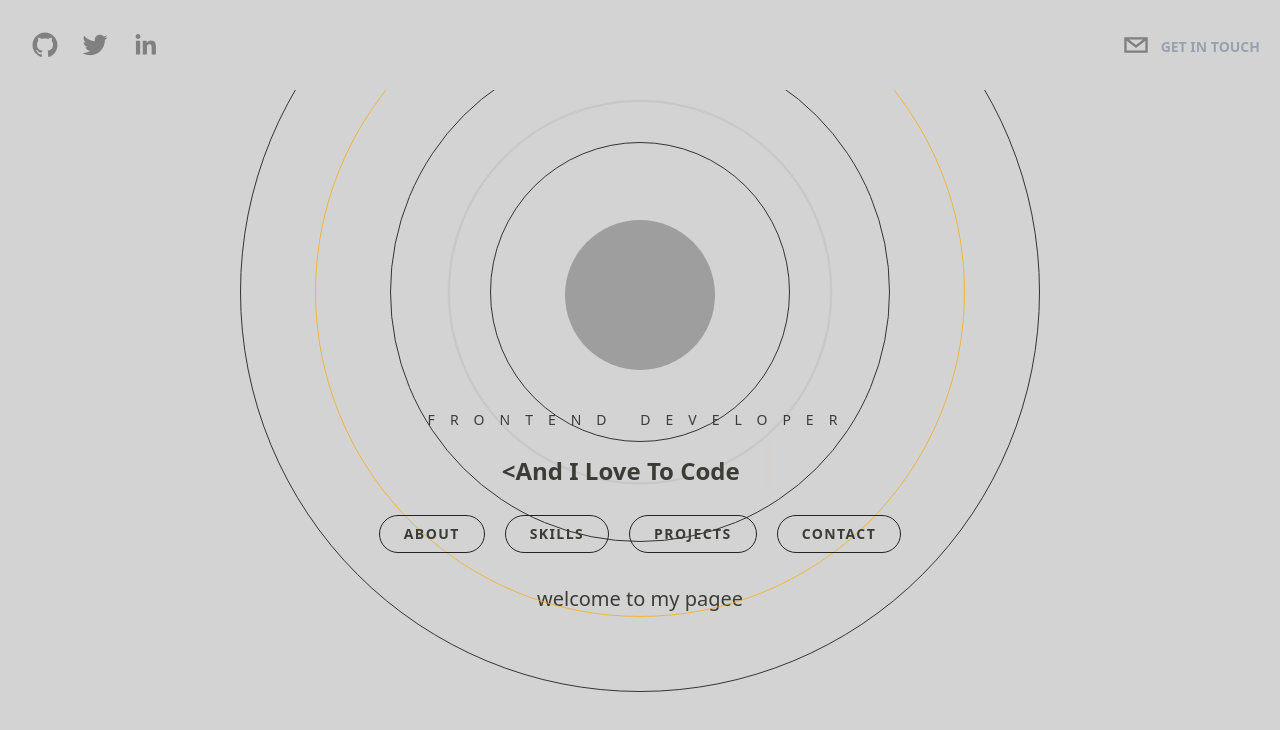
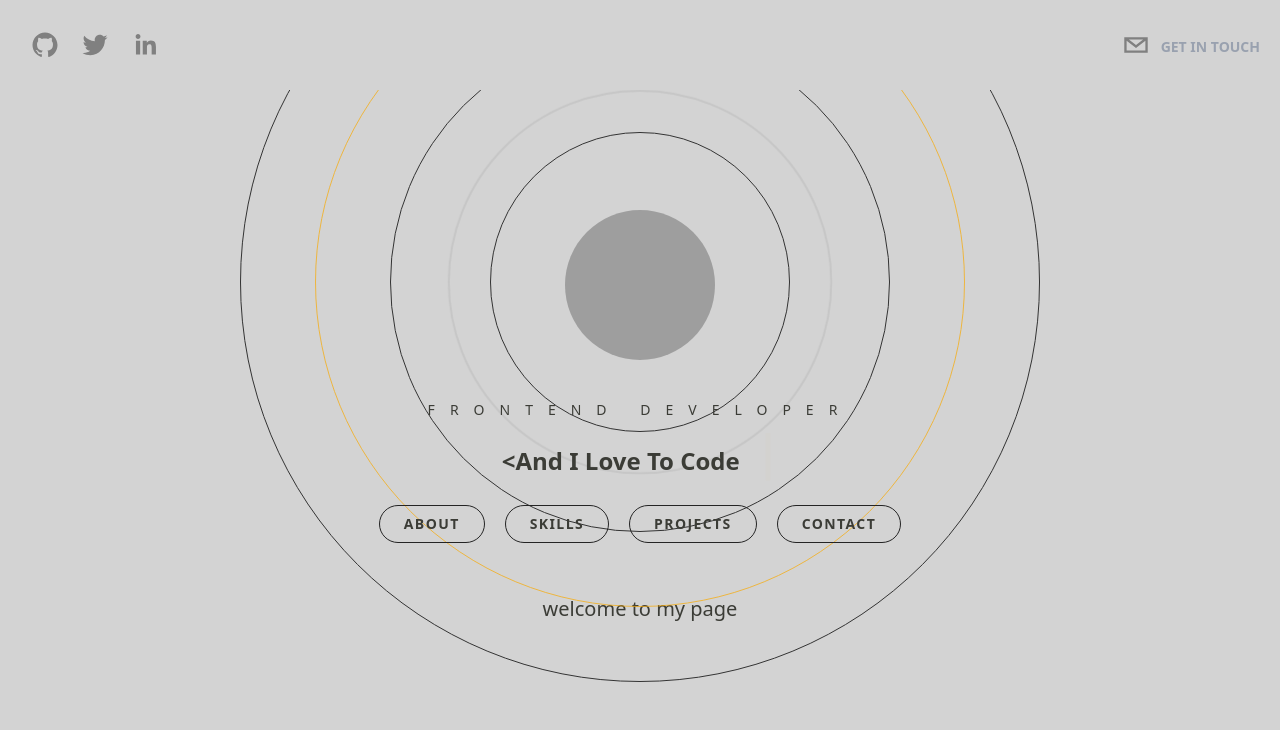
Before and after one commit to jomilojuuuu/portfolio, a Next.js app: page / in a window 1280 px wide. Shown: the top 730 px of the page. Built offline with nearby package versions, Linux system fonts and the light colour scheme; grey boxes are pictures that could not be loaded.

Commit message:
fix: correct typo in Hero component welcome message

```diff
--- a/components/Hero.tsx
+++ b/components/Hero.tsx
@@ -66,8 +66,8 @@ function Hero() {
         }}
         className="bottom-4 snap-end snap"
       >
-        <h2 className="text-sm md:text-xl text-[#3B3C36]">
-          welcome to my pagee
+        <h2 className="text-sm mt-5 md:text-xl text-[#3B3C36]">
+          welcome to my page
         </h2>
       </motion.div>
     </div>
```
